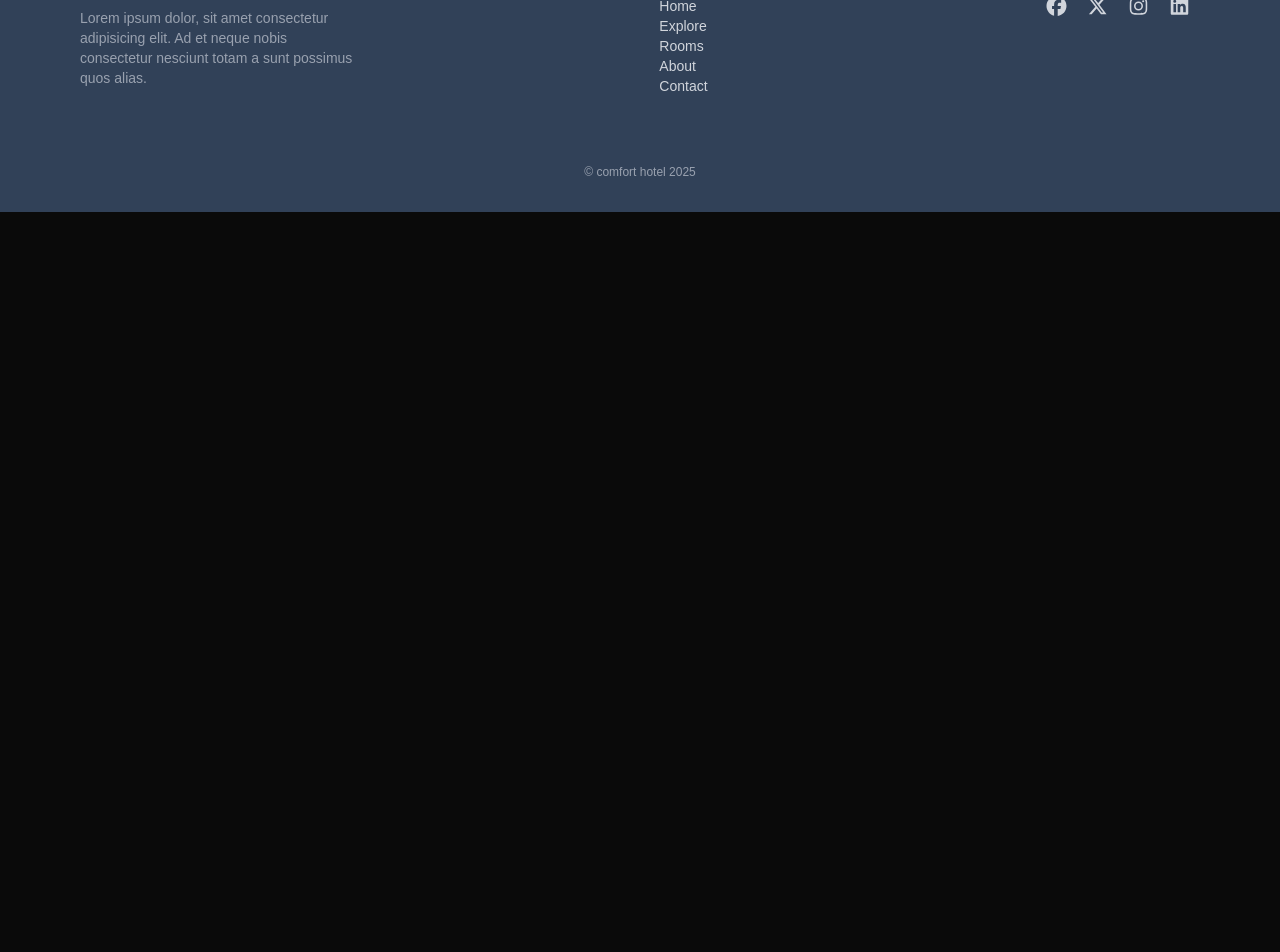
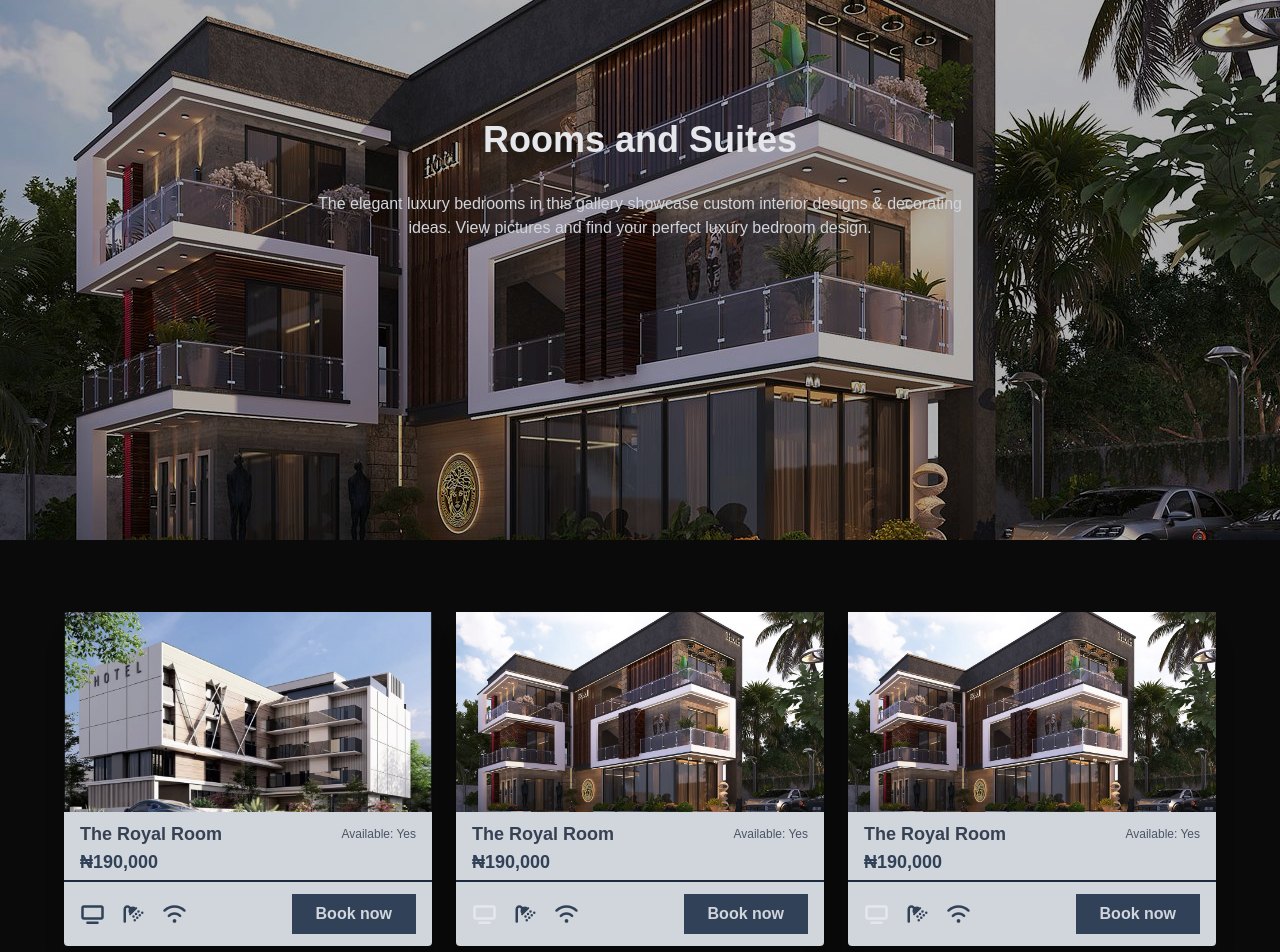
Before and after one commit to stpholise/comfort_hotel, a Next.js app: page /rooms in a window 1280 px wide. Shown: the part 260-1212 px from the top of the page. Before the commit the page ends 800 px from the top, so only its background shows below. Built offline with nearby package versions, Linux system fonts and the light colour scheme.

Commit message:
desktop page ready

```diff
--- /dev/null
+++ b/app/_components/layout/Hero.tsx
@@ -0,0 +1,26 @@
+"use client";
+
+const Hero = ({ heading, text }: { heading?: string; text?: string }) => {
+  return (
+    <div
+      className={
+        "w-full h-[calc(100vh-80px)] bg-[url('/bg_images/img2.jpeg')]  bg-cover  "
+      }
+    >
+
+
+      <div className="flex items-center bg-black/30 h-full w-full ">
+        <div className="max-w-2xl m-auto h-fit flex flex-col gap-8 justify-center items-center text-center">
+          <h3 className="text-4xl font-semibold  text-gray-200">{heading ? heading : "Rooms and Suites"}</h3>
+          <p className="text-gray-300">
+            {text
+              ? text
+              : "The elegant luxury bedrooms in this gallery showcase custom interior designs & decorating ideas. View pictures and find your perfect luxury bedroom design."}
+          </p>
+        </div>
+      </div>
+    </div>
+  );
+};
+
+export default Hero;
--- a/app/about/page.tsx
+++ b/app/about/page.tsx
@@ -1,9 +1,86 @@
-import React from 'react'
-
+import Hero from "../_components/layout/Hero";
+import Image from "next/image";
 const page = () => {
   return (
-    <div>page</div>
-  )
-}
+    <div>
+      <Hero
+        heading="About us"
+        text="The elegant luxury bedrooms in this gallery showcase custom interior designs & decorating ideas. View pictures and find your perfect luxury bedroom design."
+      />
 
-export default page
+      <div className=" pt-18 pb-12">
+        <div className="flex justify-between px-4 xl:gap-22  w-full  max-w-6xl mx-auto">
+          <div className="">
+            <div className="h-110 w-90 bg-amber-950 relative">
+              <Image
+                src={'/bg_images/img1.jpeg'}
+                alt="ceo image"
+                width={300}
+                height={400}
+                className=" h-110 w-90 object-cover  absolute -left-4 -bottom-4"
+               />
+            </div>
+
+            <div className="xl font-semi-bold">
+              Anonymous Name (Manager)
+            </div>
+          </div>
+          <div className=" xl:max-w-2xl text-sm flex flex-col gap-4 xl:leading-6 text-justify">
+            <p className="">
+              The United Nations is an international organization founded in
+              1945. Currently made up of 193 Member States, the UN and its work
+              are guided by the purposes and principles contained in its
+              founding Charter. The UN has evolved over the years to keep pace
+              with a rapidly changing world. But one thing has stayed the same:
+              it remains the one place on Earth where all the world’s nations
+              can gather together, discuss common problems, and find shared
+              solutions that benefit all of humanity. The Secretary-General is
+              Chief Administrative Officer of the UN – and is also a symbol of
+              the Organization&apos;s ideals and an advocate for all the world&apos;s
+              peoples, especially the poor and vulnerable.
+            </p>
+            <p className="">
+              The Secretary-General is appointed by the General Assembly on the
+              recommendation of the Security Council for a 5-year, renewable
+              term. The current Secretary-General, and the 9th occupant of the
+              post, is António Guterres of Portugal, who took office on 1
+              January 2017.
+              <br /> On the 18th of June, 2021, Guterres was re-appointed to a
+              second term, pledging as his priority to continue helping the
+              world chart a course out of the COVID-19 pandemic.
+            </p>
+
+            <p className="">
+              The United Nations is an international organization founded in
+              1945. Currently made up of 193 Member States, the UN and its work
+              are guided by the purposes and principles contained in its
+              founding Charter. <br />
+              The UN has evolved over the years to keep pace with a rapidly
+              changing world. <br />
+              But one thing has stayed the same: it remains the one place on
+              Earth where all the world&apos;s nations can gather together, discuss
+              common problems, and find shared solutions that benefit all of
+              humanity. The Secretary-General is Chief Administrative Officer of
+              the UN – and is also a symbol of the Organization&apos;s ideals and an
+              advocate for all the world&apos;s peoples, especially the poor and
+              vulnerable.
+            </p>
+            <p className="">
+              The Secretary-General is appointed by the General Assembly on the
+              recommendation of the Security Council for a 5-year, renewable
+              term. <br />
+              The current Secretary-General, and the 9th occupant of the post,
+              is António Guterres of Portugal, who took office on 1 January
+              2017. <br />
+              On the 18th of June, 2021, Guterres was re-appointed to a second
+              term, pledging as his priority to continue helping the world chart
+              a course out of the COVID-19 pandemic.
+            </p>
+          </div>
+        </div>
+      </div>
+    </div>
+  );
+};
+
+export default page;
--- a/app/contact/page.tsx
+++ b/app/contact/page.tsx
@@ -1,9 +1,16 @@
-import React from 'react'
-
+import Hero from "../_components/layout/Hero";
 const page = () => {
   return (
-    <div>page</div>
-  )
-}
+    <div>
+      <Hero
+        heading="Contact us"
+        text="The elegant luxury bedrooms in this gallery showcase custom interior designs & decorating ideas. View pictures and find your perfect luxury bedroom design."
+      />
 
-export default page
+      <div>form </div>
+      <div className=""> map</div>
+    </div>
+  );
+};
+
+export default page;
--- a/app/explore/page.tsx
+++ b/app/explore/page.tsx
@@ -1,10 +1,39 @@
+"use client";
 import Image from "next/image";
+import { useState, useRef } from "react";
 
-const page = () => {
+const Page = () => {
+  const videoRef = useRef<HTMLVideoElement>(null);
+  const [isPlaying, setIsPlaying] = useState(false);
+
+  const handlePlay = () => {
+    videoRef.current?.play();
+    setIsPlaying(true);
+  };
   return (
     <div>
-      <div className="head relative w-full h-[calc(100%-100px)]">
-        <video className="absolute inset-0" />
+      <div className="head relative w-full h-[calc(100vh-80px)] bg-gray-300">
+        <video
+          ref={videoRef}
+          loop
+          muted
+          playsInline
+          className="absolute  top-0 left-0 w-full h-full object-cover"
+        >
+          <source src="/videos/hero.mp4" type="video/mp4" />
+        </video>
+
+        <div className="absolute inset-0 bg-black/30"></div>
+        {!isPlaying && (
+          <div className="absolute inset-0 flex items-center justify-center z-20">
+            <button
+              onClick={handlePlay}
+              className="bg-white/20 backdrop-blur-md p-6 rounded-full hover:scale-110 transition"
+            >
+              ▶
+            </button>
+          </div>
+        )}
       </div>
 
       <div className="">
@@ -46,7 +75,7 @@ const tour = [
   },
   {
     img: "/bg_images/img2.jpeg",
-    title: "Luxry rooms",
+    title: "Gym",
     text: "The elegant luxury bedrooms in this gallery showcase custom interior designs & decorating ideas. View pictures and find your perfect luxury bedroom design.Luxurious bedrooms that will make you never want to leave your room again. See more ideas about luxurious bedrooms, bedroom design",
   },
   {
@@ -56,4 +85,4 @@ const tour = [
   },
 ];
 
-export default page;
+export default Page;
--- a/app/rooms/page.tsx
+++ b/app/rooms/page.tsx
@@ -1,9 +1,103 @@
-import React from 'react'
+import Image from "next/image";
+import { FontAwesomeIcon } from "@fortawesome/react-fontawesome";
+import { faWifi, faShower, faTelevision,  } from "@fortawesome/free-solid-svg-icons";
+import clsx from "clsx";
+import Hero from "../_components/layout/Hero";
 
 const page = () => {
   return (
-    <div>page</div>
-  )
-}
+    <div>
+      <Hero />
 
-export default page
+      <div className="max-w-6xl gap-6 mx-auto grid grid-cols-3 mt-18 mb-8">
+        {rooms.map((room, i) => (
+          <div key={i} className=" bg-gray-300 shadow-xl rounded-sm">
+            <div className="">
+
+            </div>
+            <Image
+              src={room.img}
+              alt="room image"
+              width={200}
+              height={200}
+              className="object-cover w-full  h-50 "
+            />
+            <div className="">
+              <div className=" px-4 pt-2 pb-1">
+                <div className=" flex items-center justify-between  gap-8 ">
+                  <h3 className=" font-semibold text-lg text-gray-700">{room.name} </h3>
+                  <p className="text-xs text-gray-600">{room.available ? "Available: Yes" : "Not Available"}</p>
+                </div>
+                <h4 className="text-lg text-slate-700 font-semibold">{room.price}</h4>
+              </div>
+              <div className="w-full border-t-2  border-t-slate-800 px-4 py-3  flex justify-between items-center">
+                <div className="flex gap-4">
+                    <FontAwesomeIcon icon={faTelevision} className={clsx(" text-xl",
+                        room.tv ? "text-slate-700" : 'text-gray-200'
+                    )} />
+                    <FontAwesomeIcon icon={faShower} className={clsx(" text-xl",
+                        room.shower ? "text-slate-700" : 'text-gray-200'
+                    )} />
+                    <FontAwesomeIcon icon={faWifi} className={clsx(" text-xl",
+                        room.wifi ? "text-slate-700" : 'text-gray-200'
+                    )} />
+                </div>
+                <button className="text-gray-300 bg-slate-700 px-6 py-1 h-10 font-semibold"> Book now</button>
+              </div>
+            </div>
+          </div>
+        ))}
+      </div>
+    </div>
+  );
+};
+
+const rooms = [
+  {
+    img: "/bg_images/img1.jpeg",
+    name: "The Royal Room",
+    price: "₦190,000",
+    available: true,
+    tv: true,
+    shower: true,
+    wifi: true,
+  },
+  {
+    img: "/bg_images/img2.jpeg",
+    name: "The Royal Room",
+    price: "₦190,000",
+    available: true,
+    tv: false,
+    shower: true,
+    wifi: true,
+  },
+  {
+    img: "/bg_images/img2.jpeg",
+    name: "The Royal Room",
+    price: "₦190,000",
+    available: true,
+    tv: false,
+    shower: true,
+    wifi: true,
+  },
+  {
+    img: "/bg_images/img2.jpeg",
+    name: "The Royal Room",
+    price: "₦190,000",
+    available: true,
+    tv: false,
+    shower: true,
+    wifi: true,
+  },
+  {
+    img: "/bg_images/img2.jpeg",
+    name: "The Royal Room",
+    price: "₦190,000",
+    available: true,
+    tv: false,
+    shower: true,
+    wifi: true,
+  },
+];
+
+export default page;
```
Also changed, not shown: app/_components/layout/Header.tsx (+21 -16 lines), 2 other files (tests, documents, lock files or other folders).
